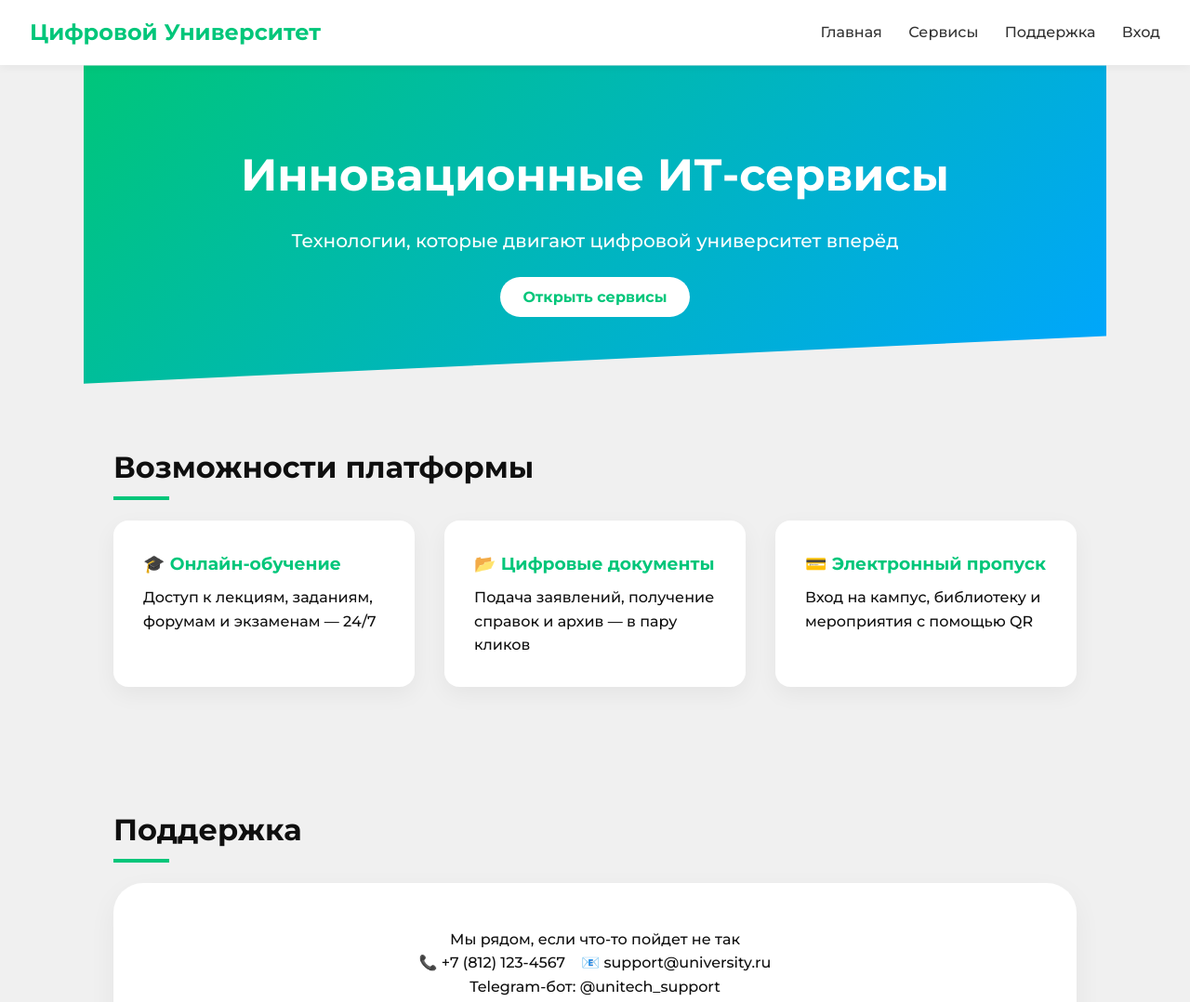
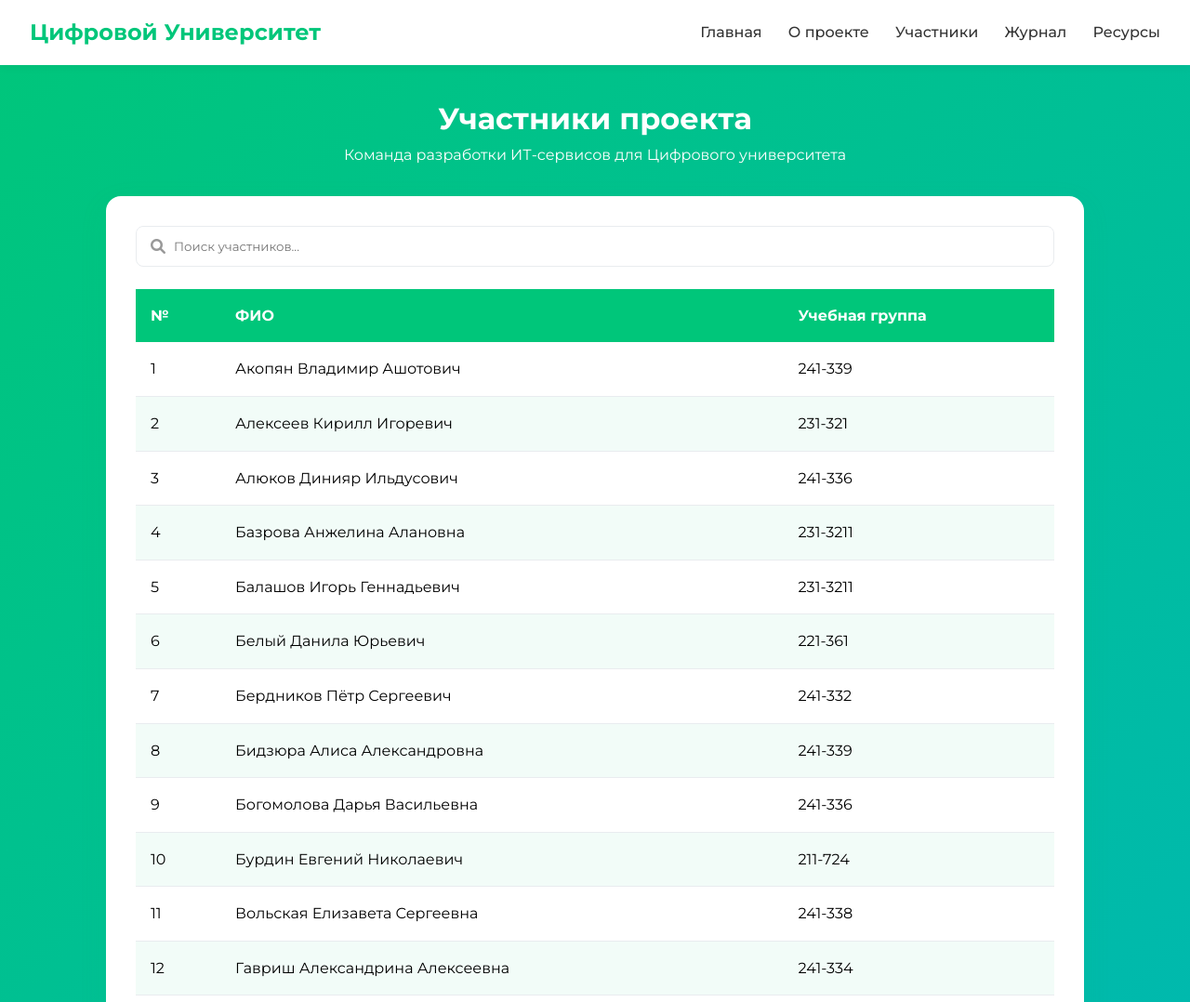
Before and after one commit to DashaBogomolova/practic_2025, a plain HTML site: page site/team.html in a window 1280 px wide. Shown: the top 1078 px of the page at 93% size. Drawn offline with Linux system fonts and the light colour scheme.

Commit message:
оформление страницы team

```diff
--- /dev/null
+++ b/site/css/team.css
@@ -0,0 +1,99 @@
+:root {
+  --primary: #00C67A;
+  --primary-dark: #00A56A;
+  --dark: #1A1A1A;
+  --light: #F8F9FA;
+  --gray: #E9ECEF;
+  --transition: all 0.3s cubic-bezier(0.25, 0.8, 0.25, 1);
+}
+
+.team-section {
+  max-width: 1100px;
+  margin: 3rem auto;
+  margin-top: -20px;
+  padding: 0 1.5rem;
+}
+
+.team-card {
+  background: white;
+  border-radius: 16px;
+  box-shadow: 0 10px 30px rgba(0, 198, 122, 0.1);
+  overflow: hidden;
+  transform: translateY(20px);
+  transition: var(--transition);
+}
+
+.team-header {
+  color: white;
+  padding: 2rem;
+  text-align: center;
+}
+
+.team-header h2 {
+  font-size: 2rem;
+  font-weight: 700;
+}
+
+.team-content {
+  padding: 2rem;
+  overflow-x: auto;
+}
+
+.members-table {
+  width: 100%;
+  border-collapse: collapse;
+  margin-top: 1rem;
+}
+
+.members-table thead {
+  background-color: var(--primary);
+  color: white;
+}
+
+.members-table th {
+  padding: 1rem;
+  text-align: left;
+  font-weight: 600;
+}
+
+.members-table td {
+  padding: 1rem;
+  border-bottom: 1px solid var(--gray);
+}
+
+.members-table tbody tr:nth-child(even) {
+  background-color: rgba(0, 198, 122, 0.05);
+}
+
+.table-footer {
+  display: flex;
+  justify-content: space-between;
+  align-items: center;
+  margin-top: 1.5rem;
+}
+
+.table-count {
+  color: #666;
+  font-size: 0.9rem;
+}
+
+.search-box {
+  position: relative;
+  margin-bottom: 1.5rem;
+}
+
+.search-box input {
+  width: 100%;
+  padding: 0.8rem 1rem 0.8rem 2.5rem;
+  border: 1px solid var(--gray);
+  border-radius: 8px;
+  font-family: 'Montserrat', sans-serif;
+}
+
+.search-box i {
+  position: absolute;
+  left: 1rem;
+  top: 50%;
+  transform: translateY(-50%);
+  color: #999;
+}
--- a/site/team.html
+++ b/site/team.html
@@ -3,237 +3,155 @@
 <head>
   <meta charset="UTF-8">
   <meta name="viewport" content="width=device-width, initial-scale=1">
-  <title>ИТ-сервисы — Цифровой университет</title>
-  <link href="https://fonts.googleapis.com/css2?family=Montserrat:wght@500;700&display=swap" rel="stylesheet">
-  <style>
-    :root {
-      --green: #00c67a;
-      --dark: #0f0f0f;
-      --gray: #f0f0f0;
-      --gradient: linear-gradient(135deg, #00c67a, #00a5ff);
-    }
+  <title>Наша команда</title>
+  <link href="https://fonts.googleapis.com/css2?family=Montserrat:wght@400;500;700&family=Space+Mono:wght@400;700&display=swap" rel="stylesheet">
+  <link rel="stylesheet" href="https://cdnjs.cloudflare.com/ajax/libs/font-awesome/6.0.0/css/all.min.css">
+  <link href="https://fonts.googleapis.com/css2?family=Montserrat:wght@400;500;700&display=swap" rel="stylesheet">
+  <link rel="stylesheet" href="https://cdnjs.cloudflare.com/ajax/libs/font-awesome/6.0.0/css/all.min.css">
+  <link rel="stylesheet" type="text/css" href="css/style.css">
+  <link rel="stylesheet" type="text/css" href="css/team.css">
+</head>
 
-    * {
-      box-sizing: border-box;
-      margin: 0;
-      padding: 0;
-    }
-
-    body {
-      font-family: 'Montserrat', sans-serif;
-      background: var(--gray);
-      color: var(--dark);
-      line-height: 1.6;
-    }
-
-    header {
-      background: white;
-      padding: 1rem 2rem;
-      position: sticky;
-      top: 0;
-      display: flex;
-      justify-content: space-between;
-      align-items: center;
-      box-shadow: 0 2px 10px rgba(0,0,0,0.05);
-      z-index: 100;
-    }
-
-    header .logo {
-      font-size: 1.5rem;
-      font-weight: 700;
-      color: var(--green);
-    }
-
-    nav a {
-      margin-left: 1.5rem;
-      text-decoration: none;
-      color: #333;
-      font-weight: 500;
-      transition: color 0.3s;
-    }
-
-    nav a:hover {
-      color: var(--green);
-    }
-
-    .hero {
-      background: var(--gradient);
-      color: white;
-      padding: 5rem 2rem;
-      clip-path: polygon(0 0, 100% 0, 100% 85%, 0 100%);
-      text-align: center;
-    }
-
-    .hero h1 {
-      font-size: 3rem;
-      margin-bottom: 1rem;
-    }
-
-    .hero p {
-      font-size: 1.25rem;
-      margin-bottom: 2rem;
-    }
-
-    .hero a {
-      padding: 0.75rem 1.5rem;
-      background: white;
-      color: var(--green);
-      font-weight: bold;
-      text-decoration: none;
-      border-radius: 25px;
-      transition: background 0.3s;
-    }
-
-    .hero a:hover {
-      background: #eee;
-    }
-
-    section {
-      padding: 4rem 2rem;
-      max-width: 1100px;
-      margin: auto;
-    }
-
-    h2 {
-      font-size: 2rem;
-      margin-bottom: 2rem;
-      position: relative;
-    }
-
-    h2::after {
-      content: "";
-      width: 60px;
-      height: 4px;
-      background: var(--green);
-      position: absolute;
-      left: 0;
-      bottom: -10px;
-    }
-
-    .cards {
-      display: grid;
-      gap: 2rem;
-      grid-template-columns: repeat(auto-fit, minmax(260px, 1fr));
-    }
-
-    .card {
-      background: white;
-      padding: 2rem;
-      border-radius: 1rem;
-      box-shadow: 0 8px 24px rgba(0,0,0,0.05);
-      transition: transform 0.3s;
-    }
-
-    .card:hover {
-      transform: translateY(-5px);
-    }
-
-    .card h3 {
-      margin-bottom: 0.5rem;
-      color: var(--green);
-    }
-
-    .support {
-      background: white;
-      border-radius: 2rem;
-      padding: 3rem;
-      box-shadow: 0 10px 30px rgba(0,0,0,0.05);
-      text-align: center;
-    }
-
-    footer {
-      background: #fff;
-      padding: 2rem;
-      text-align: center;
-      font-size: 0.9rem;
-      color: #666;
-    }
-
-    @media (max-width: 600px) {
-      .hero h1 {
-        font-size: 2rem;
-      }
-    }
-
-    .fade-in {
-      opacity: 0;
-      transform: translateY(20px);
-      transition: all 0.6s ease-out;
-    }
-
-    .fade-in.visible {
-      opacity: 1;
-      transform: none;
-    }
-  </style>
-</head>
 <body>
-
   <header>
     <div class="logo">Цифровой Университет</div>
     <nav>
-      <a href="#">Главная</a>
-      <a href="#services">Сервисы</a>
-      <a href="#support">Поддержка</a>
-      <a href="#">Вход</a>
+      <a href="index.html">Главная</a>
+      <a href="about_project.html">О проекте</a>
+      <a href="team.html">Участники</a>
+      <a href="journal.html">Журнал</a>
+      <a href="resources.html">Ресурсы</a>
     </nav>
   </header>
 
-  <section class="hero">
-    <h1>Инновационные ИТ-сервисы</h1>
-    <p>Технологии, которые двигают цифровой университет вперёд</p>
-    <a href="#services">Открыть сервисы</a>
-  </section>
+   <div class="team-header">
+        <h2>Участники проекта</h2>
+        <p>Команда разработки ИТ-сервисов для Цифрового университета</p>
+      </div>
 
-  <section class="fade-in">
-    <h2>Возможности платформы</h2>
-    <div class="cards">
-      <div class="card">
-        <h3>🎓 Онлайн-обучение</h3>
-        <p>Доступ к лекциям, заданиям, форумам и экзаменам — 24/7</p>
-      </div>
-      <div class="card">
-        <h3>📂 Цифровые документы</h3>
-        <p>Подача заявлений, получение справок и архив — в пару кликов</p>
-      </div>
-      <div class="card">
-        <h3>💳 Электронный пропуск</h3>
-        <p>Вход на кампус, библиотеку и мероприятия с помощью QR</p>
+  <section class="team-section">
+    <div class="team-card fade-in">
+      <div class="team-content">
+        <div class="search-box">
+          <i class="fas fa-search"></i>
+          <input type="text" placeholder="Поиск участников...">
+        </div>
+
+        <table class="members-table">
+          <thead>
+            <tr>
+              <th>№</th>
+              <th>ФИО</th>
+              <th>Учебная группа</th>
+            </tr>
+          </thead>
+          <tbody>
+            <tr><td>1</td><td>Акопян Владимир Ашотович</td><td>241-339</td></tr>
+            <tr><td>2</td><td>Алексеев Кирилл Игоревич</td><td>231-321</td></tr>
+            <tr><td>3</td><td>Алюков Динияр Ильдусович</td><td>241-336</td></tr>
+            <tr><td>4</td><td>Базрова Анжелина Алановна</td><td>231-3211</td></tr>
+            <tr><td>5</td><td>Балашов Игорь Геннадьевич</td><td>231-3211</td></tr>
+            <tr><td>6</td><td>Белый Данила Юрьевич</td><td>221-361</td></tr>
+            <tr><td>7</td><td>Бердников Пётр Сергеевич</td><td>241-332</td></tr>
+            <tr><td>8</td><td>Бидзюра Алиса Александровна</td><td>241-339</td></tr>
+            <tr><td>9</td><td>Богомолова Дарья Васильевна</td><td>241-336</td></tr>
+            <tr><td>10</td><td>Бурдин Евгений Николаевич</td><td>211-724</td></tr>
+            <tr><td>11</td><td>Вольская Елизавета Сергеевна</td><td>241-338</td></tr>
+            <tr><td>12</td><td>Гавриш Александрина Алексеевна</td><td>241-334</td></tr>
+            <tr><td>13</td><td>Голобурдо Андрей Антонович</td><td>221-323</td></tr>
+            <tr><td>14</td><td>Городецкий Михаил Олегович</td><td>241-332</td></tr>
+            <tr><td>15</td><td>Грачев Иван Павлович</td><td>241-338</td></tr>
+            <tr><td>16</td><td>Гридасов Альберт Владимирович</td><td>231-339</td></tr>
+            <tr><td>17</td><td>Гугнин Федор Алексеевич</td><td>231-323</td></tr>
+            <tr><td>18</td><td>Деген Светислав Владимирович</td><td>241-351</td></tr>
+            <tr><td>19</td><td>Дерендяев Дмитрий Сергеевич</td><td>211-722</td></tr>
+            <tr><td>20</td><td>Евглевская Галина Андреевна</td><td>241-331</td></tr>
+            <tr><td>21</td><td>Егоров Александр Михайлович</td><td>221-323</td></tr>
+            <tr><td>22</td><td>Еремина Анастасия Сергеевна</td><td>241-352</td></tr>
+            <tr><td>23</td><td>Жаманова Анастасия Павловна</td><td>241-336</td></tr>
+            <tr><td>24</td><td>Зайцев Никита Дмитриевич</td><td>241-336</td></tr>
+            <tr><td>25</td><td>Засташков Даниил Андреевич</td><td>221-361</td></tr>
+            <tr><td>26</td><td>Имаретли Дамир Эмилевич</td><td>221-323</td></tr>
+            <tr><td>27</td><td>Качалов Александр Николаевич</td><td>221-323</td></tr>
+            <tr><td>28</td><td>Князев Григорий Андреевич</td><td>231-339</td></tr>
+            <tr><td>29</td><td>Коваленко Глеб Евгеньевич</td><td>241-336</td></tr>
+            <tr><td>30</td><td>Корепов Андрей Алексеевич</td><td>241-352</td></tr>
+            <tr><td>31</td><td>Косарева Светлана Александровна</td><td>231-3211</td></tr>
+            <tr><td>32</td><td>Коссов Иван Олегович</td><td>241-336</td></tr>
+            <tr><td>33</td><td>Коцай Михаил Семенович</td><td>241-333</td></tr>
+            <tr><td>34</td><td>Кошляк Михаил Ильич</td><td>241-352</td></tr>
+            <tr><td>35</td><td>Кузьмина Полина Юрьевна</td><td>231-332</td></tr>
+            <tr><td>36</td><td>Куликов Максим Сергеевич</td><td>241-339</td></tr>
+            <tr><td>37</td><td>Лаптев Егор Иванович</td><td>221-353</td></tr>
+            <tr><td>38</td><td>Линников Егор Владиславович</td><td>231-323</td></tr>
+            <tr><td>39</td><td>Макарова Дарья Антоновна</td><td>221-361</td></tr>
+            <tr><td>40</td><td>Манжиков Владимир Станиславович</td><td>241-339</td></tr>
+            <tr><td>41</td><td>Махоткин Александр Михайлович</td><td>241-332</td></tr>
+            <tr><td>42</td><td>Мельников Кирилл Игоревич</td><td>241-353</td></tr>
+            <tr><td>43</td><td>Мерданов Худайназар</td><td>241-352</td></tr>
+            <tr><td>44</td><td>Мирзоева Камилла Джунайдуллоевна</td><td>221-376</td></tr>
+            <tr><td>45</td><td>Муравьев Савелий Сергеевич</td><td>241-334</td></tr>
+            <tr><td>46</td><td>Неклюдов Вячеслав Валерьевич</td><td>231-363</td></tr>
+            <tr><td>47</td><td>Неретин Владислав Евгеньевич</td><td>211-331</td></tr>
+            <tr><td>48</td><td>Никитин Руслан Романович</td><td>221-372</td></tr>
+            <tr><td>49</td><td>Николаев Кирилл Дмитриевич</td><td>241-333</td></tr>
+            <tr><td>50</td><td>Олбутова Ксения Андреевна</td><td>221-363</td></tr>
+            <tr><td>51</td><td>Орлов Игорь Сергеевич</td><td>241-353</td></tr>
+            <tr><td>52</td><td>Пеньков Данил Тимофеевич</td><td>221-353</td></tr>
+            <tr><td>53</td><td>Погонцев Данил Сергеевич</td><td>241-336</td></tr>
+            <tr><td>54</td><td>Пухтинский Данил Алексеевич</td><td>211-723</td></tr>
+            <tr><td>55</td><td>Романов Егор Романович</td><td>241-333</td></tr>
+            <tr><td>56</td><td>Росляков Евгений Алексеевич</td><td>221-373</td></tr>
+            <tr><td>57</td><td>Рындя Никита Витальевич</td><td>241-339</td></tr>
+            <tr><td>58</td><td>Сафонов Александр Олегович</td><td>241-352</td></tr>
+            <tr><td>59</td><td>Свиридов Егор Александрович</td><td>241-339</td></tr>
+            <tr><td>60</td><td>Себелева Екатерина Алексеевна</td><td>241-332</td></tr>
+            <tr><td>61</td><td>Соколов Виталий Владимирович</td><td>211-331</td></tr>
+            <tr><td>62</td><td>Татарчук Михаил Владиславович</td><td>211-331</td></tr>
+            <tr><td>63</td><td>Тимаев Вадим Сергеевич</td><td>231-364</td></tr>
+            <tr><td>64</td><td>Тимаков Антон Андреевич</td><td>241-331</td></tr>
+            <tr><td>65</td><td>Улинкин Леонид Евгеньевич</td><td>241-336</td></tr>
+            <tr><td>66</td><td>Федоркина Анастасия Игоревна</td><td>221-375</td></tr>
+            <tr><td>67</td><td>Филатова Анфиса Дмитриевна</td><td>241-332</td></tr>
+            <tr><td>68</td><td>Фролов Сергей Владимирович</td><td>241-352</td></tr>
+            <tr><td>69</td><td>Храмцов Максим Александрович</td><td>241-339</td></tr>
+            <tr><td>70</td><td>Чуркина Екатерина Андреевна</td><td>221-822</td></tr>
+            <tr><td>71</td><td>Шагиев Влас Дмитриевич</td><td>211-724</td></tr>
+            <tr><td>72</td><td>Шкоропад Егор Николаевич</td><td>241-336</td></tr>
+            <tr><td>73</td><td>Щеблыкин Константин Евгеньевич</td><td>241-351</td></tr>
+          </tbody>
+        </table>
+
+        <div class="table-footer">
+          <div class="table-count">Всего участников: 73</div>
+        </div>
       </div>
     </div>
   </section>
 
-  <section id="support" class="fade-in">
-    <h2>Поддержка</h2>
-    <div class="support">
-      <p>Мы рядом, если что-то пойдет не так</p>
-      <p>📞 +7 (812) 123-4567 &nbsp;&nbsp; 📧 support@university.ru</p>
-      <p>Telegram-бот: @unitech_support</p>
-    </div>
-  </section>
+  <script>
+    // Поиск по таблице
+    const searchInput = document.querySelector('.search-box input');
+    const tableRows = document.querySelectorAll('.members-table tbody tr');
+
+    searchInput.addEventListener('input', function() {
+      const searchTerm = this.value.toLowerCase();
+
+      tableRows.forEach(row => {
+        const name = row.cells[1].textContent.toLowerCase();
+        const group = row.cells[2].textContent.toLowerCase();
+
+        if (name.includes(searchTerm) || group.includes(searchTerm)) {
+          row.style.display = '';
+        } else {
+          row.style.display = 'none';
+        }
+      });
+    });
+  </script>
 
   <footer>
     © 2025 Цифровой Университет. Все права защищены.
   </footer>
-
-  <script>
-    // Анимация появления по скроллу
-    const faders = document.querySelectorAll('.fade-in');
-    const appearOptions = {
-      threshold: 0.1,
-    };
-
-    const appearOnScroll = new IntersectionObserver(function(entries, observer) {
-      entries.forEach(entry => {
-        if (!entry.isIntersecting) return;
-        entry.target.classList.add('visible');
-        observer.unobserve(entry.target);
-      });
-    }, appearOptions);
-
-    faders.forEach(fader => {
-      appearOnScroll.observe(fader);
-    });
-  </script>
 </body>
 </html>
```
Also changed, not shown: site/js/script.js (deleted).
